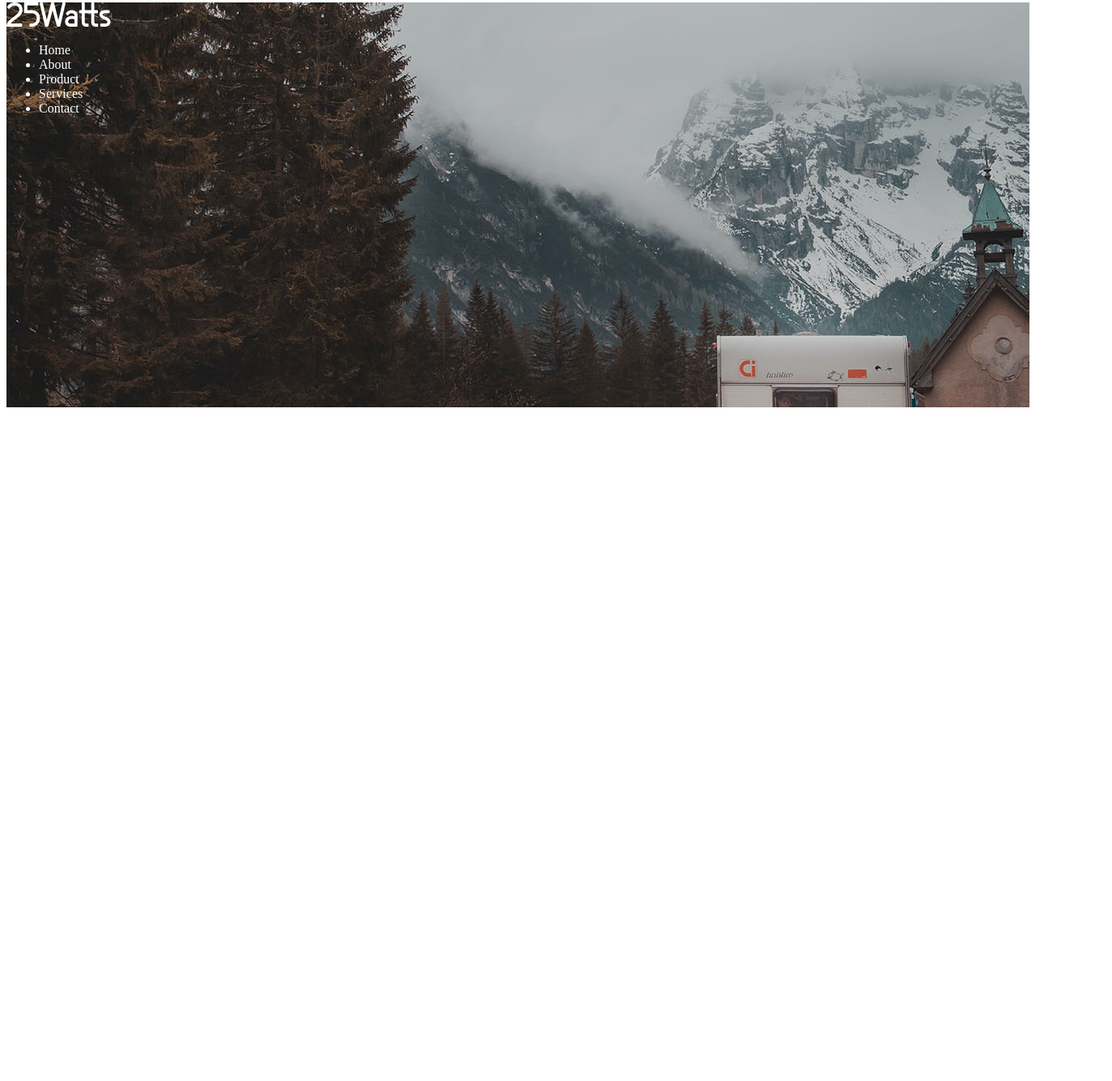
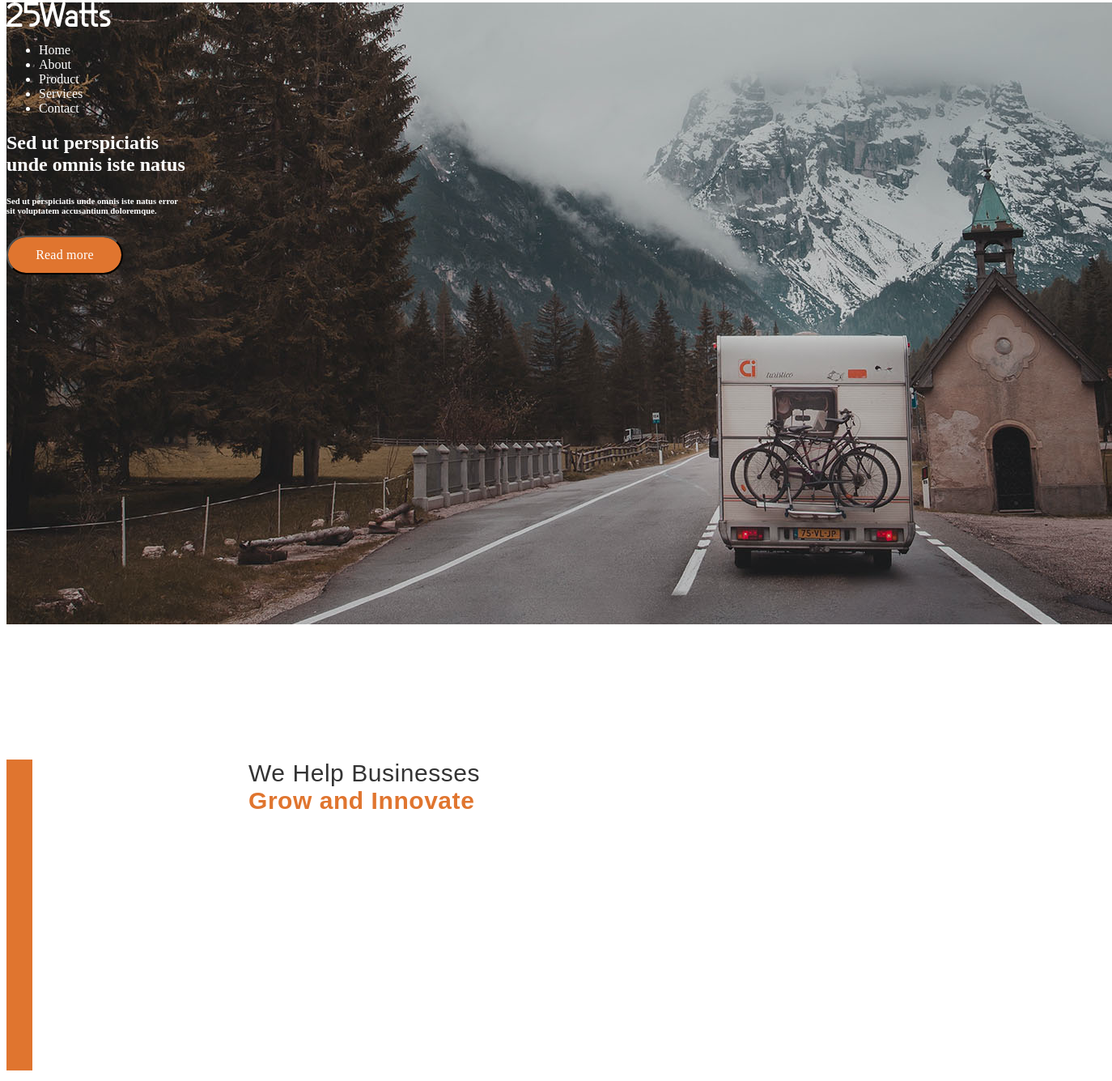
Before and after one commit to Hennry83/HernanFerreyra_25watss, a plain HTML site: page index.html in a window 1280 px wide. Shown: the part 5-1340 px from the top of the page at 81% size, 1374 px wide, since content can reach past the window. Before the commit the page ends 800 px from the top, so only its background shows below. Drawn offline with Linux system fonts and the light colour scheme.

Commit message:
avance 4/6/2021

```diff
--- a/assets/css/Styles.css
+++ b/assets/css/Styles.css
@@ -1,8 +1,66 @@
 #header{
     background-image: url("../images/slider-1.png");
-    height: 500px;
+    width: 1366px;
+    height: 768px;
 }
 
 li{
     color: white;
 }
+#texto1{
+    color:white;
+}
+
+
+#boton1{
+    top: 480px;
+    left: 101px;
+    width: 144px;
+    height: 48px;
+
+    background: var(--unnamed-color-e0752f) 0% 0% no-repeat padding-box;
+    background: #E0752F 0% 0% no-repeat padding-box;
+    border-radius: 25px;
+
+    font: var(--unnamed-font-style-normal) normal var(--unnamed-font-weight-medium) var(--unnamed-font-size-16)/var(--unnamed-line-spacing-21) var(--unnamed-font-family-roboto);
+    letter-spacing: var(--unnamed-character-spacing-0-22);
+    color: var(--unnamed-color-ffffff);
+    text-align: center;
+    font: normal normal medium 16px/21px Roboto;
+    letter-spacing: 0.22px;
+    color: #FFFFFF;
+
+    opacity: 1;
+}
+
+#rectangulo{
+ top: 912px;left: 0px;width: 32px;height: 384px; background: #E0752F;margin-top: 144px;margin-bottom: 144px;margin-right: 1334px;
+}
+
+#wehelp{
+top: 935px;left: 299px;width: 402px;height: 100px;margin-top: 167px;margin-bottom: 405px;
+margin-right: 665px;margin-left: 299px;
+font: var(--unnamed-font-style-normal) normal var(--unnamed-font-weight-600) var(--unnamed-font-size-39)/var(--unnamed-line-spacing-45) var(--unnamed-font-family-poppins);
+letter-spacing: var(--unnamed-character-spacing-0-55);
+color: var(--unnamed-color-343434);
+text-align: left;
+font-family: Arial, Helvetica, sans-serif;
+font-size: 30px;
+letter-spacing: 0.55px;
+}
+
+#parrafo{
+    top: 1079px;
+    left: 299px;
+    width: 768px;
+    height: 197px;
+font: var(--unnamed-font-style-normal) normal var(--unnamed-font-weight-normal) var(--unnamed-font-size-16)/var(--unnamed-line-spacing-28) var(--unnamed-font-family-roboto);
+letter-spacing: var(--unnamed-character-spacing-0-22);
+color: var(--unnamed-color-343434);
+text-align: left;
+font-family: Verdana, Geneva, Tahoma, sans-serif;
+letter-spacing: 0.22px;
+font-size: 10px;
+color: #343434;
+opacity: 1;
+}
--- a/index.html
+++ b/index.html
@@ -22,11 +22,33 @@
                     <li>Contact</li>
                 </ul>
             </nav>
+
+            <h1 id="texto1">Sed ut perspiciatis <br>
+                unde omnis iste natus</h1>
+
+            <h6 id="texto1">Sed ut perspiciatis unde omnis iste natus error <br>
+                sit voluptatem accusantium doloremque.</h6>
+
+            <button id="boton1">Read more</button>
+
         </section>
     </header>
 
     <main>
-        <section>
+        <section style="background-color:#FFFFFF;">
+            <div id="rectangulo">
+                <h2 id="wehelp" style="color:#343434;"> We Help Businesses <br>
+                    <b style="color: #E0752F;">Grow and Innovate</b>
+                </h2>
+                <h6 id="parrafo">
+                    Lorem ipsum dolor sit amet, consetetur sadipscing elitr, sed diam nonumy eirmod tempor invidunt ut
+                    labore et dolore magna aliquyam erat, sed diam voluptua. At vero eos et accusam et justo duo dolores
+                    et ea rebum. Sta rebum. Stet clita kasd gubergren, no sea takimata sanctus est Lorem ipsum dolor sit
+                    amet.
+                    Lorem ipsum dolor sit amet, consetetur sadipscing elitr, sed diam nonumy eirmod tempor invidunt ut
+                </h6>
+            </div>
+
 
         </section>
 
```
